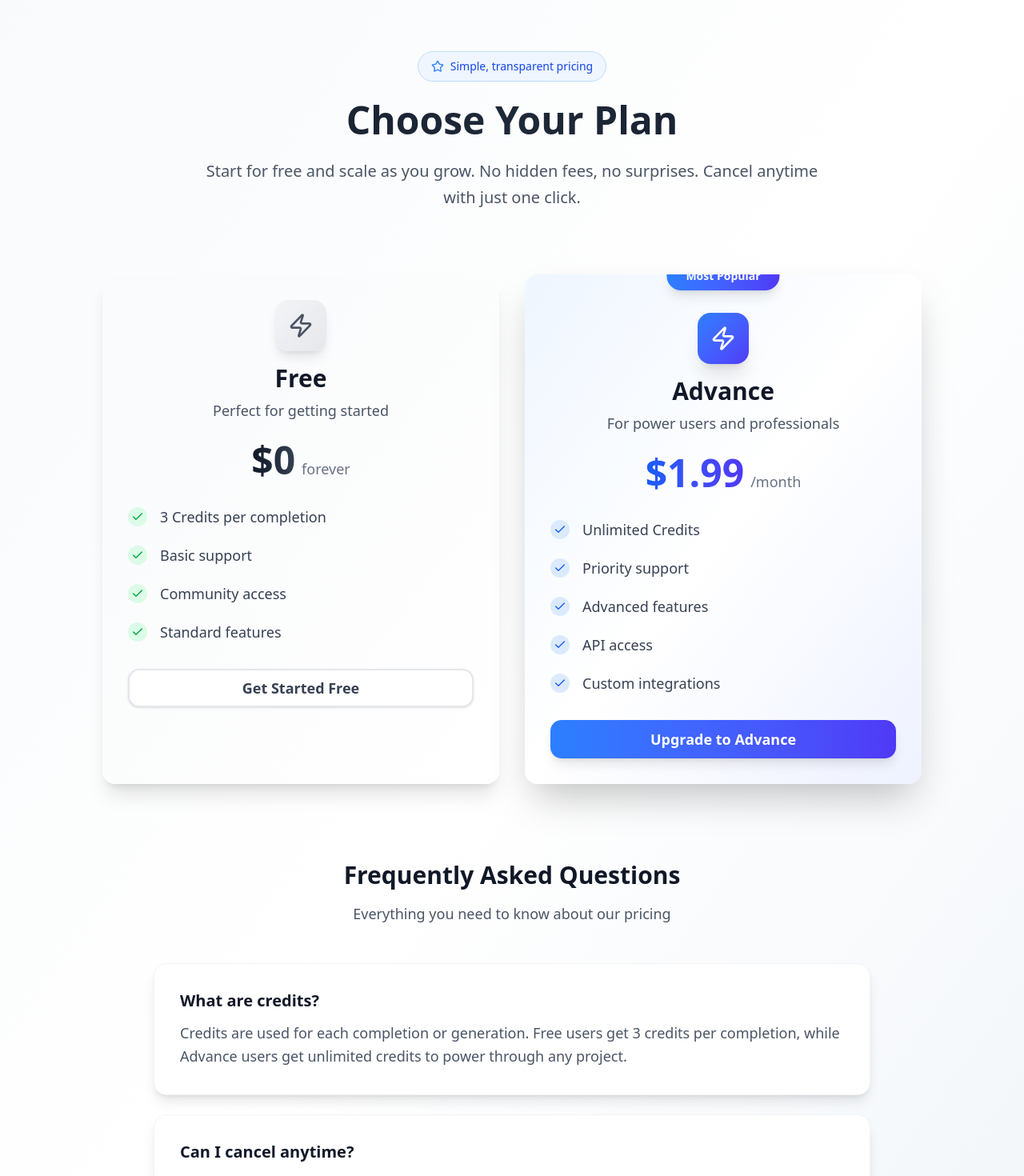
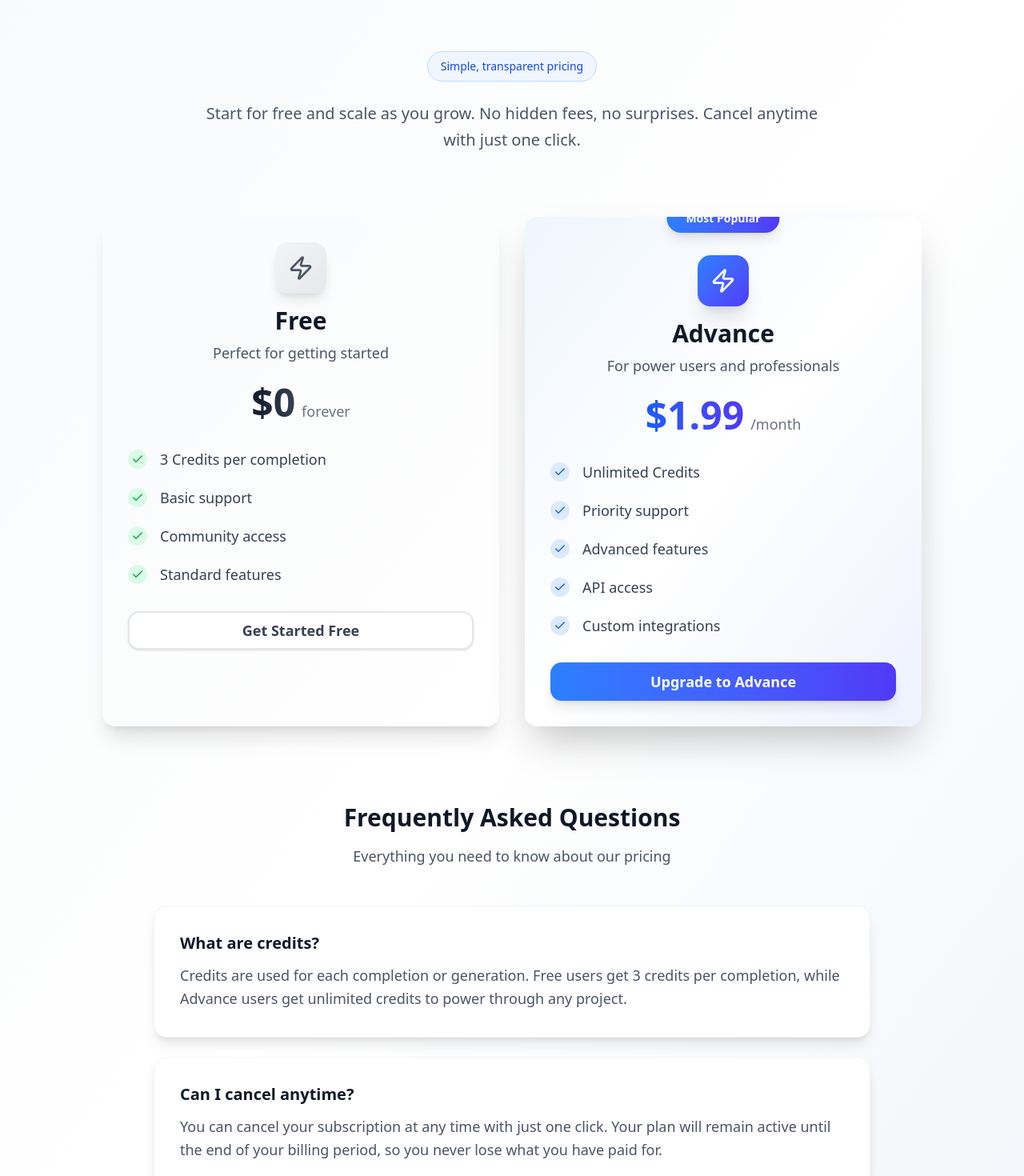
Before and after one commit to ANNI69/PDF-RAG, a Next.js app in the folder client/: page /plan in a window 1280 px wide. Shown: the top 1470 px of the page at 80% size. Built offline with nearby package versions, Linux system fonts and the light colour scheme.

Commit message:
Refactor PricingPage component by removing the header section and updating text for clarity; enhance user messaging regarding subscription cancellation policy.

```diff
--- a/client/app/plan/page.tsx
+++ b/client/app/plan/page.tsx
@@ -11,12 +11,8 @@ export default function PricingPage() {
                 {/* Header Section */}
                 <div className="text-center mb-20">
                     <div className="inline-flex items-center px-4 py-2 rounded-full bg-blue-50 border border-blue-200 mb-6">
-                        <Star className="h-4 w-4 text-blue-500 mr-2" />
                         <span className="text-sm font-medium text-blue-700">Simple, transparent pricing</span>
                     </div>
-                    <h1 className="text-5xl font-bold bg-gradient-to-r from-gray-900 via-gray-800 to-gray-900 bg-clip-text text-transparent mb-6">
-                        Choose Your Plan
-                    </h1>
                     <p className="text-xl text-gray-600 max-w-3xl mx-auto leading-relaxed">
                         Start for free and scale as you grow. No hidden fees, no surprises. Cancel anytime with just one click.
                     </p>
@@ -157,7 +153,7 @@ export default function PricingPage() {
                             <h3 className="font-bold text-gray-900 mb-3 text-xl">Can I cancel anytime?</h3>
                             <p className="text-gray-600 text-lg leading-relaxed">
                                 You can cancel your subscription at any time with just one click. Your plan will remain active until the
-                                end of your billing period, so you never lose what you've paid for.
+                                end of your billing period, so you never lose what you have paid for.
                             </p>
                         </div>
                         <div className="bg-white rounded-2xl p-8 shadow-lg hover:shadow-xl transition-shadow duration-300 border border-gray-100">
```
